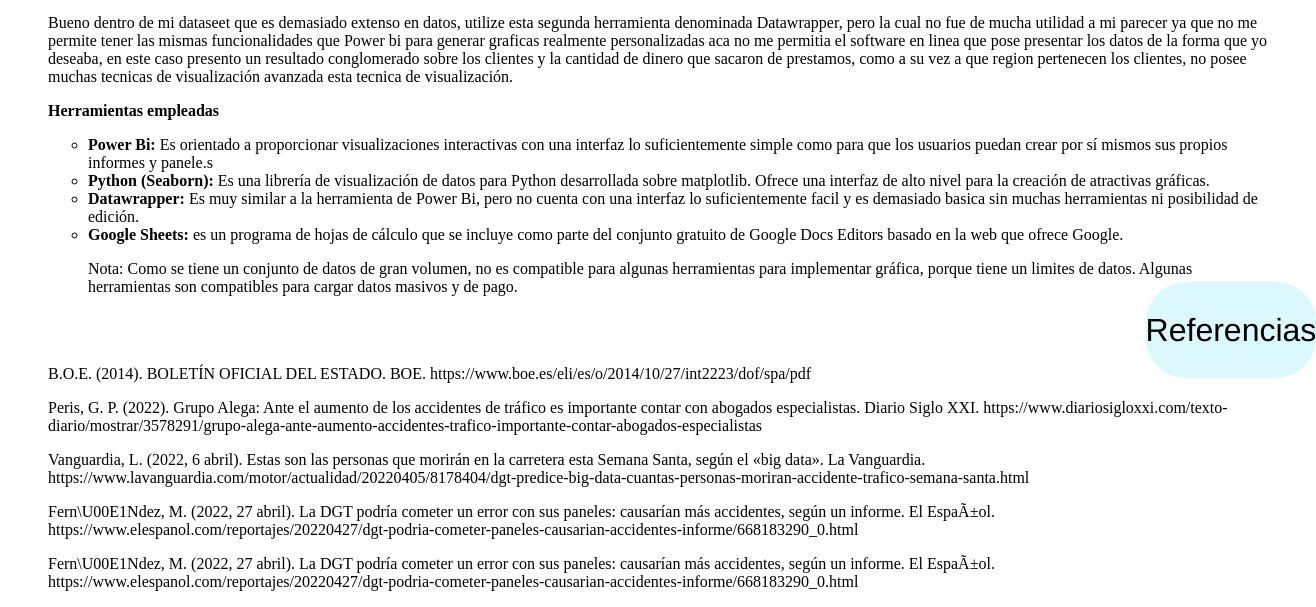
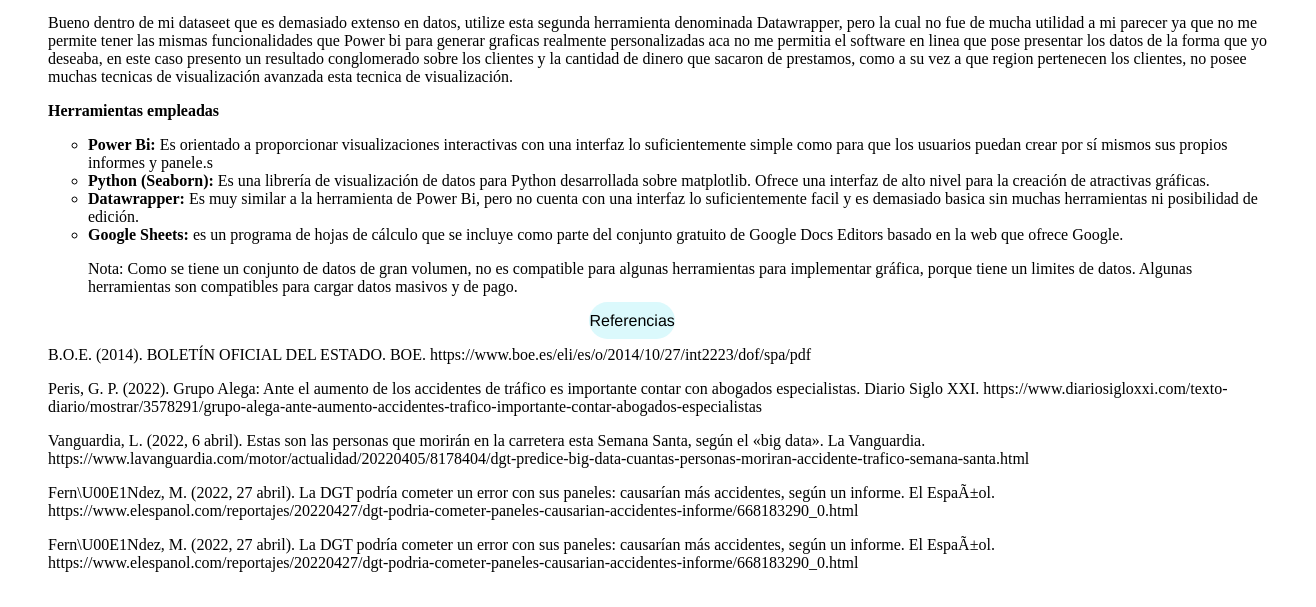
Before and after one commit to MiguelCuevaMact/Proyecto_de_Curso_Visualizaci-n_de_Datos, a website: page index.html in a window 1280 px wide. Shown: the part 3339-3946 px from the top of the page, 1316 px wide, since content can reach past the window. Drawn offline with Linux system fonts and the light colour scheme.

Commit message:
1 file modified

```diff
--- a/index.html
+++ b/index.html
@@ -103,15 +103,15 @@
   color: black;
   background-color: #DBF9FC;
   font-family: Helvetica, sans-serif;
-  font-size: 2.0em;
-  border: 10px #DBF9FC;
-  width: 80%;
-  height: 105px;
+  font-size: 1.0em;
+  border: 5px #DBF9FC;
+  width: 10%;
+  height: 20px;
   text-align: center;
-  margin-left: 90%;
-  padding-top: 30px;
-  padding-bottom: 30px;
-  border-radius: 40px;
+  margin-left: 46%;
+  padding-top: 10px;
+  padding-bottom: 10px;
+  border-radius: 20px;
   vertical-align: middle;
 
  }
```
